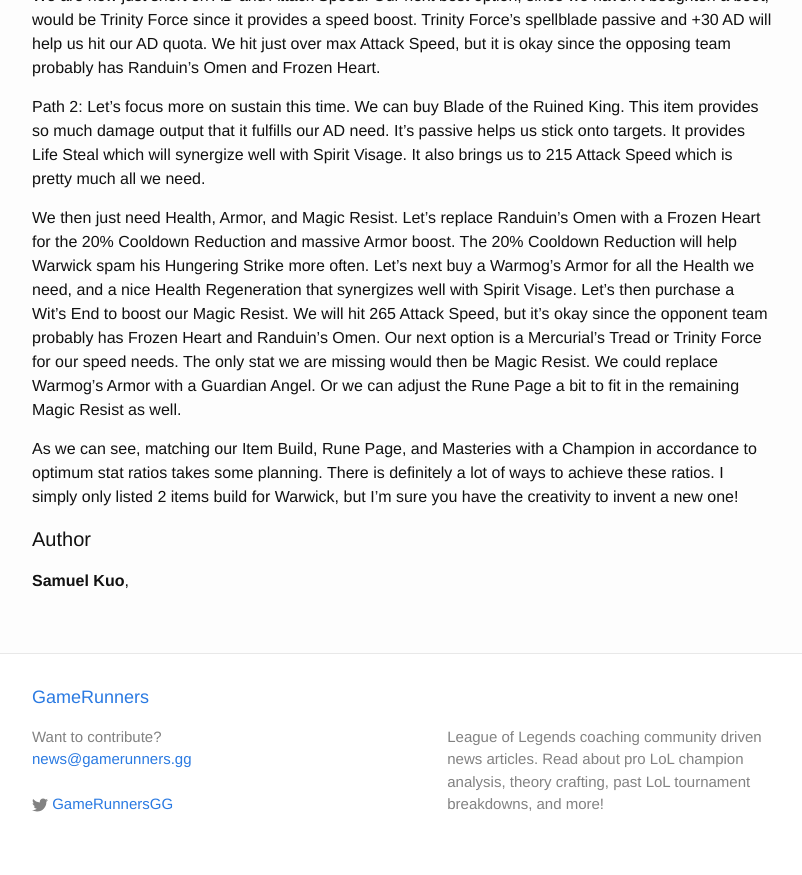
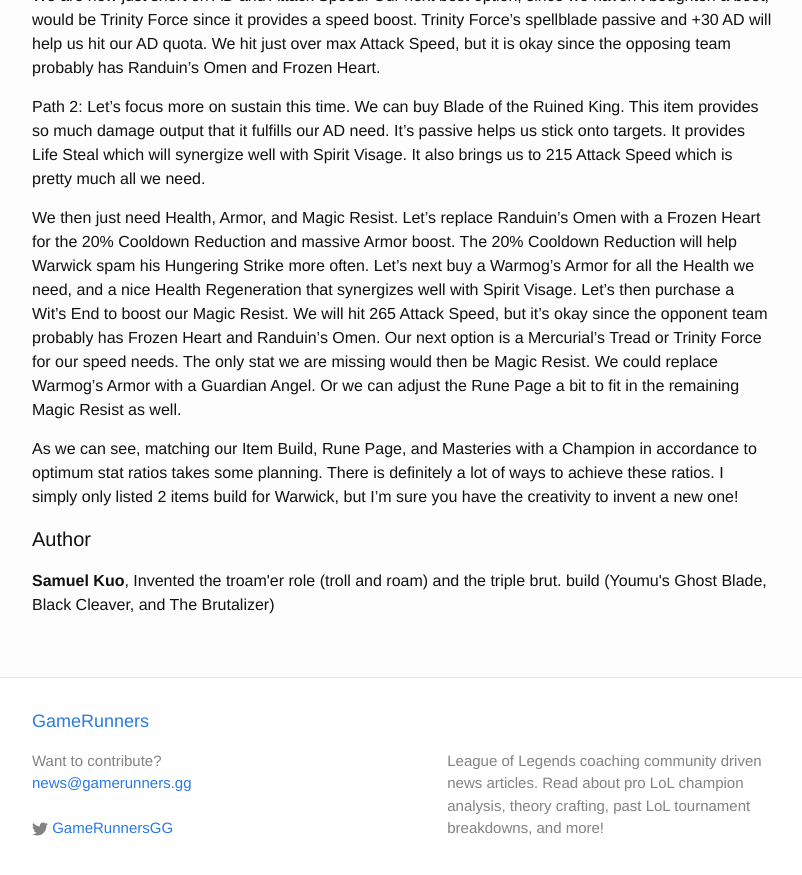
Before and after one commit to bernardjhuang/gamerunnersnews, a Jekyll site: the page built from _posts/2014-10-21-calculating-optimum-stat-ratios-2.md, in a window 1280 px wide and 900 px high, scrolled down 7495 px. Shown: the top 875 px of the window, without its empty margins (238-1040 px from the left). Built offline with Jekyll 4.4.1, drawn with Linux system fonts in a browser that asks for light colours; some web fonts are replaced.

Commit message:
edit writing

```diff
--- a/_posts/2014-10-21-calculating-optimum-stat-ratios-2.md
+++ b/_posts/2014-10-21-calculating-optimum-stat-ratios-2.md
@@ -1,9 +1,9 @@
 ---
 layout: post
 title:  "Calculating Optimum Stat Ratios - Part 2: Health x Armor x Offense"
-description: ""
+description: "Bruisers have some of the most flexible but complicated item build. Bruisers must invest heavily in damage items to be able to take down enemy carries."
 author: "Samuel Kuo"
-author_profile: ""
+author_profile: "Invented the troam'er role (troll and roam) and the triple brut. build (Youmu's Ghost Blade, Black Cleaver, and The Brutalizer)"
 date: 2014-10-21
 categories: lol
 tags: theorycraft
```
